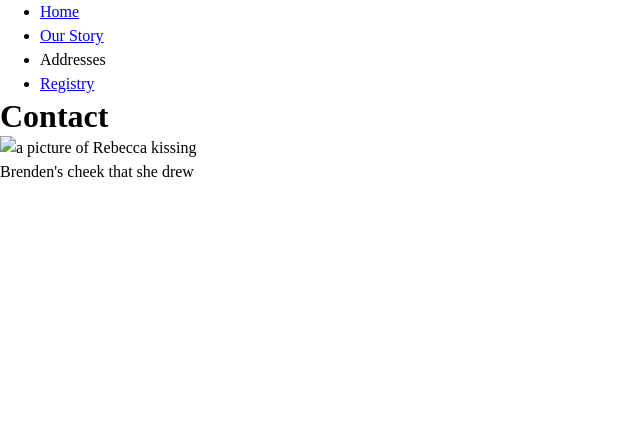
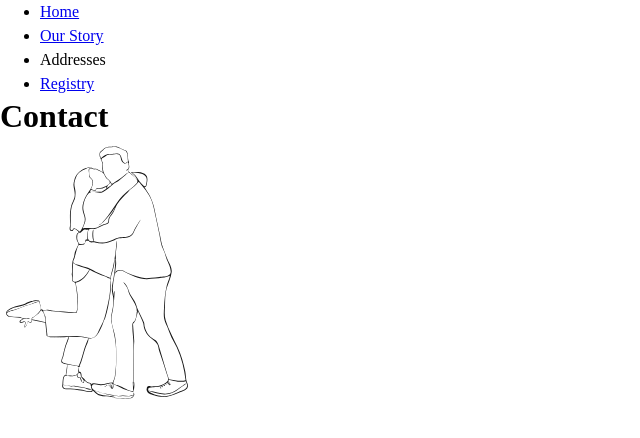
Before and after one commit to is-120-winter-2023/responsive-images-and-svg-razzledazzle201, a website: page contact/index.html in a window 1280 px wide. Shown: the whole page, without its empty margins (0-640 px from the left). Drawn offline with Linux system fonts and the light colour scheme.

Commit message:
fixing the name

```diff
--- a/contact/index.html
+++ b/contact/index.html
@@ -27,7 +27,7 @@
     </nav>
   </header>
   <h1>Contact</h1>
-  <img src="../images/letstrythis.svg" alt="a picture of Rebecca kissing Brenden's cheek that she drew">
+  <img src="../images/kissing.svg" alt="a picture of Rebecca kissing Brenden's cheek that she drew">
 </body>
 
 </html>
```
